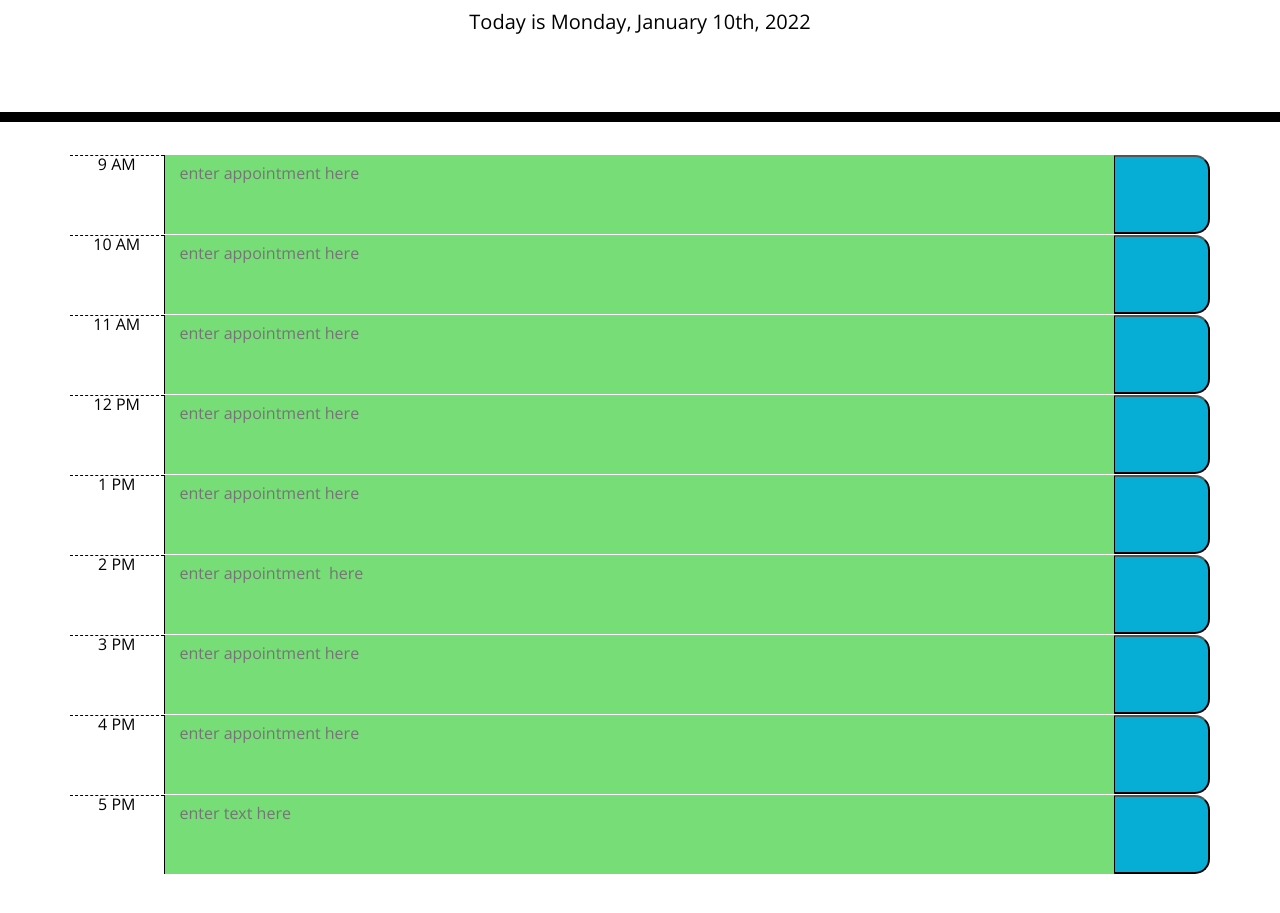
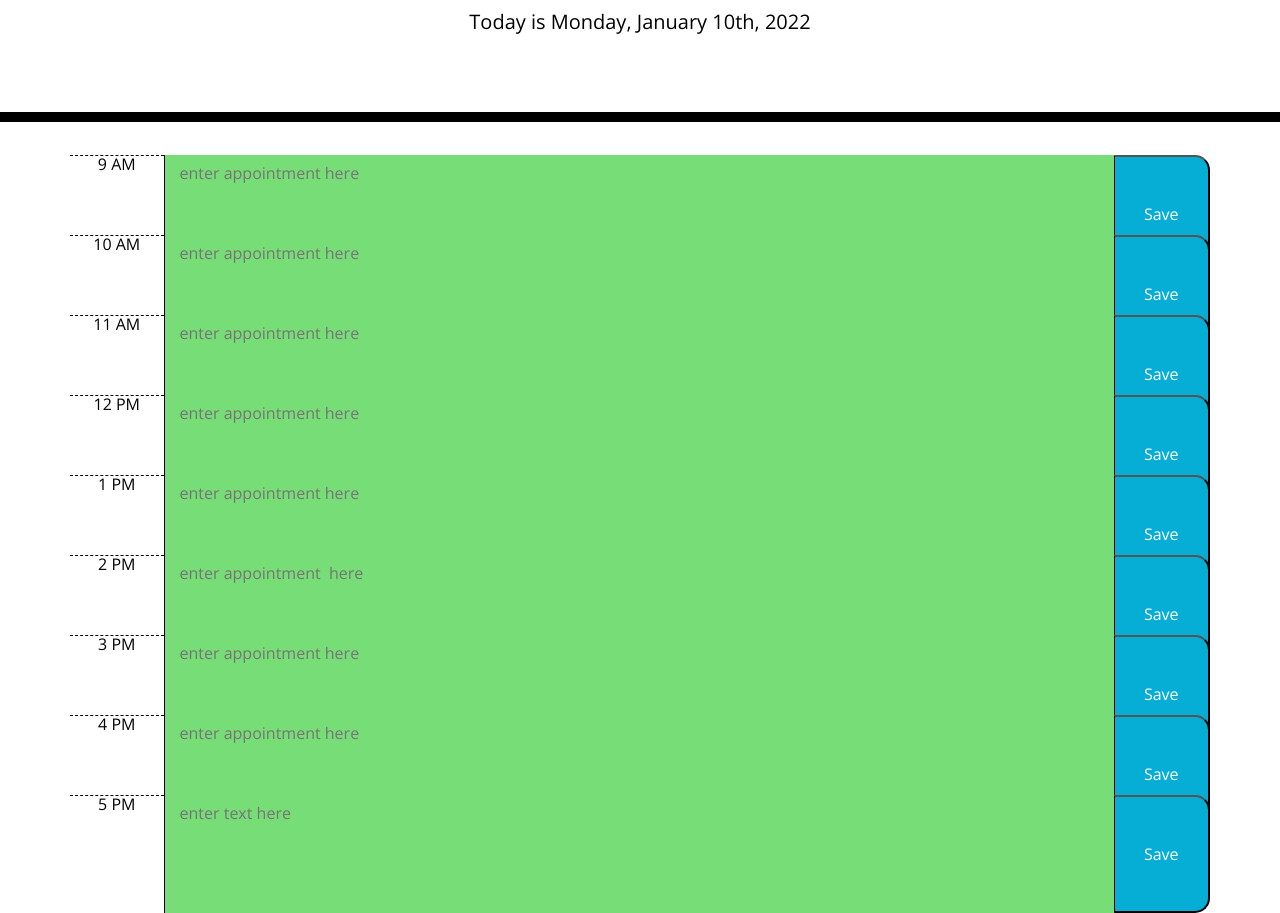
Before and after one commit to ColeVibes/work-day-scheduler, a plain HTML site: page index.html in a window 1280 px wide. Shown: the part 182-1095 px from the top of the page. Before the commit the page ends 1056 px from the top, so only its background shows below. Drawn offline with nearby package versions, Linux system fonts and the light colour scheme; files that its build step writes are made by us from their sources.

Commit message:
fixed style mishap

```diff
--- a/assets/style.css
+++ b/assets/style.css
@@ -69,3 +69,7 @@
   font-size: 20px;
   transition: all .3s ease-in-out;
 }
+
+.container {
+  margin-bottom: 2rem;
+}
--- a/index.html
+++ b/index.html
@@ -35,6 +35,7 @@
         <textarea class="col-9 col-lg-10 flex-grow-1 description" placeholder="enter appointment here"></textarea>
         <button class="col saveBtn" type="submit">
           <span class="oi oi-lock-locked"></span>
+          <p>Save</p>
         </button>
       </div>
 
@@ -43,6 +44,7 @@
         <textarea class="col-9 col-lg-10 flex-grow-1 description" placeholder="enter appointment here"></textarea>
         <button class="col saveBtn" type="submit">
           <span class="oi oi-lock-locked"></span>
+          <p>Save</p>
         </button>
       </div>
 
@@ -51,6 +53,7 @@
         <textarea class="col-9 col-lg-10 flex-grow-1 description" placeholder="enter appointment here"></textarea>
         <button class="col saveBtn" type="submit">
           <span class="oi oi-lock-locked"></span>
+          <p>Save</p>
         </button>
       </div>
 
@@ -59,6 +62,7 @@
         <textarea class="col-9 col-lg-10 flex-grow-1 description" placeholder="enter appointment here"></textarea>
         <button class="col saveBtn" type="submit">
           <span class="oi oi-lock-locked"></span>
+          <p>Save</p>
         </button>
       </div>
 
@@ -67,6 +71,7 @@
         <textarea class="col-9 col-lg-10 flex-grow-1 description" placeholder="enter appointment here"></textarea>
         <button class="col saveBtn" type="submit">
           <span class="oi oi-lock-locked"></span>
+          <p>Save</p>
         </button>
       </div>
 
@@ -75,6 +80,7 @@
         <textarea class="col-9 col-lg-10 flex-grow-1 description" placeholder="enter appointment  here"></textarea>
         <button class="col saveBtn" type="submit">
           <span class="oi oi-lock-locked"></span>
+          <p>Save</p>
         </button>
       </div>
 
@@ -83,6 +89,7 @@
         <textarea class="col-9 col-lg-10 flex-grow-1 description" placeholder="enter appointment here"></textarea>
         <button class="col saveBtn" type="submit">
           <span class="oi oi-lock-locked"></span>
+          <p>Save</p>
         </button>
       </div>
 
@@ -91,6 +98,7 @@
         <textarea class="col-9 col-lg-10 flex-grow-1 description" placeholder="enter appointment here"></textarea>
         <button class="col saveBtn" type="submit">
           <span class="oi oi-lock-locked"></span>
+          <p>Save</p>
         </button>
       </div>
 
@@ -99,6 +107,7 @@
         <textarea class="col-9 col-lg-10 flex-grow-1 description" placeholder="enter text here"></textarea>
         <button class="col saveBtn" type="submit">
           <span class="oi oi-lock-locked"></span>
+          <p>Save</p>
         </button>
       </div>
 
```
